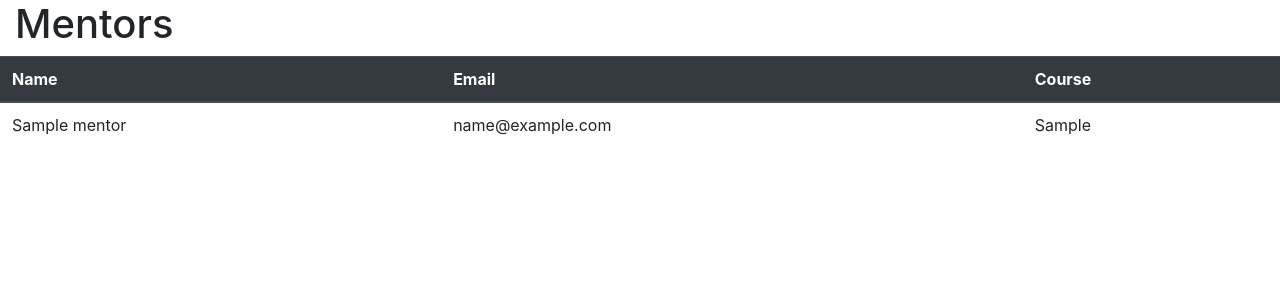
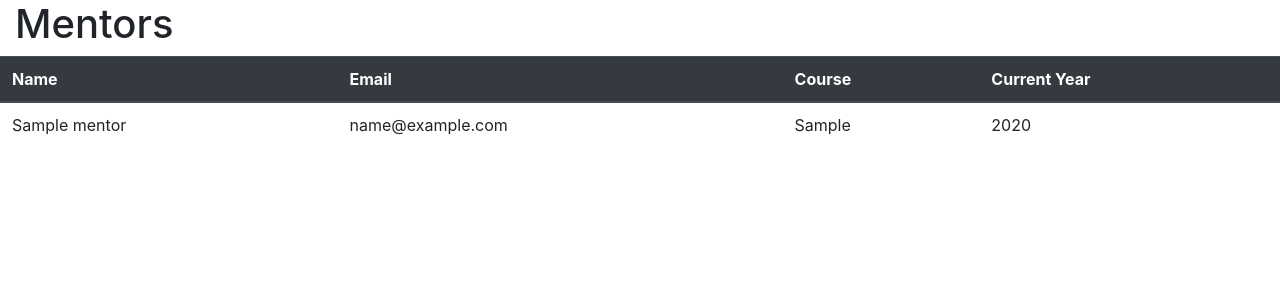
Before and after one commit to HelloWorld183L/StudentMentoringApp, a Django app: page /mentors/ in a window 1280 px wide. Shown: the part 56-356 px from the top of the page. Run offline with Django 4.2, Linux system fonts and the light colour scheme; tables that the repository leaves empty hold one stand-in row (values such as "Sample post").

Commit message:
added current year table header

```diff
--- a/mentoring_project/mentoring_app/templates/mentors.html
+++ b/mentoring_project/mentoring_app/templates/mentors.html
@@ -10,6 +10,7 @@
                     <th>Name</th>
                     <th>Email</th>
                     <th>Course</th>
+                    <th>Current Year</th>
                 </tr>
             </thead>
             <tbody>
@@ -18,6 +19,7 @@
                         <td>{{ mentor.name }}</td>
                         <td>{{ mentor.email }}</td>
                         <td>{{ mentor.course }}</td>
+                        <td>{{ mentor.current_year }}</td>
                     </tr>
                 {% endfor %}
             </tbody>
```
